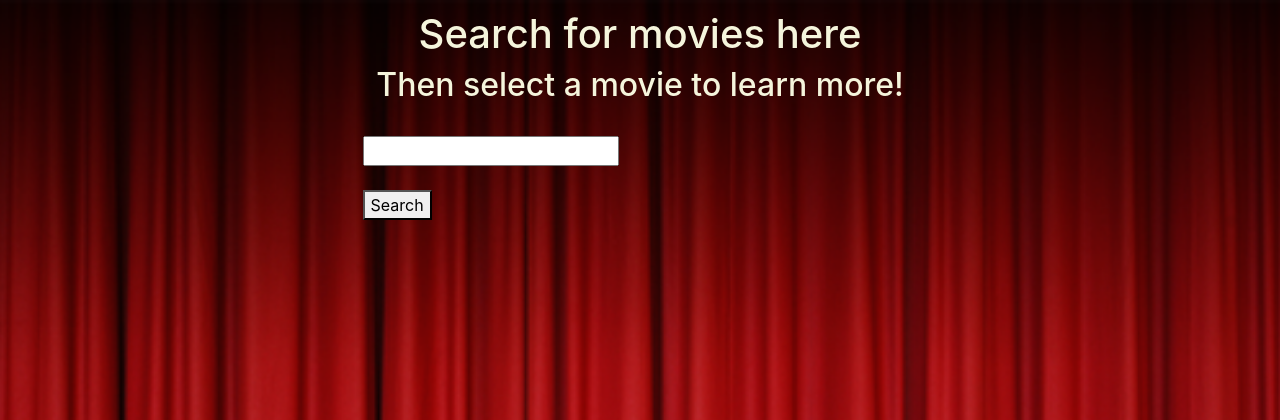
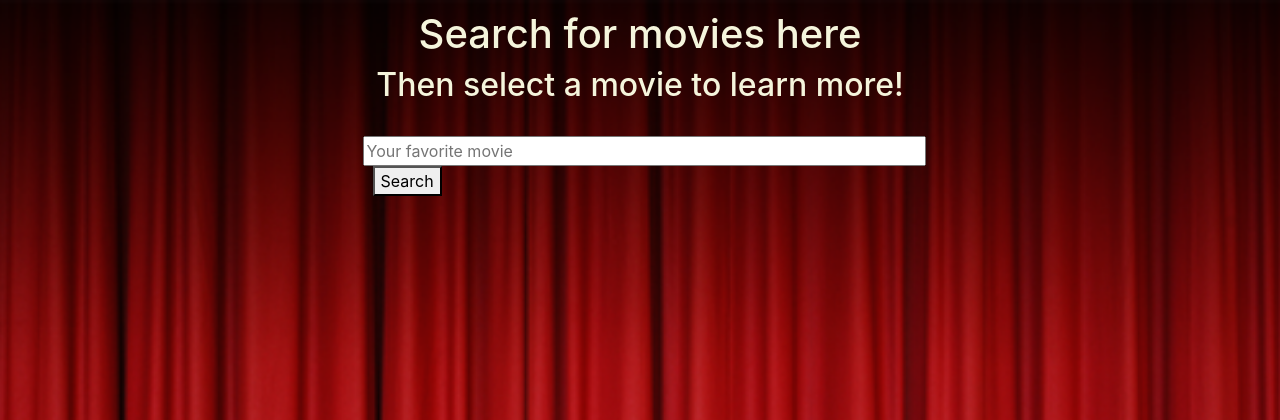
Before and after one commit to ae-ramirez/205-final-project, a Python web app: template templates/search.html in a window 1280 px wide. Shown: the top 420 px of the page. Run offline with Jinja, Linux system fonts and the light colour scheme; the template is opened without the code that fills it, so the values that code supplies are empty; some libraries are stand-ins or nearby versions.

Commit message:
add some styling to search bar and button

```diff
--- a/templates/search.html
+++ b/templates/search.html
@@ -14,9 +14,10 @@
     <br>
     <div class="container">
       <form method="post" id="form" class="search" action="/search">
-        <input type="text" name="query"/>
-        <br><br>
-        <button>Search</button>
+        <div>
+          <input type="text" size="50" name="query" placeholder="Your favorite movie"/>
+          <button style="margin-left: 10px;">Search</button>
+        </div>
       </form>
       <br>
 
```
